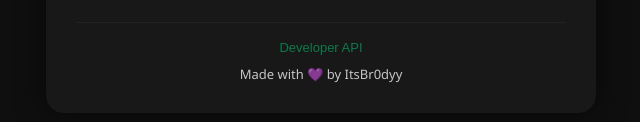
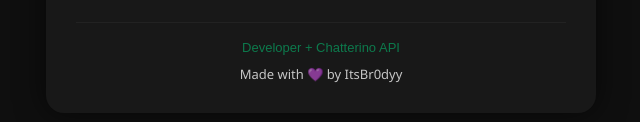
Before and after one commit to ItsBr0dyy/dankshare, a website: page public/index.html in a window 1280 px wide. Shown: the part 520-642 px from the top of the page, 319-959 px from the left. Drawn offline with Linux system fonts and the light colour scheme.

Commit message:
Update index.html

```diff
--- a/public/index.html
+++ b/public/index.html
@@ -179,7 +179,7 @@ input {
   <!-- FOOTER -->
   <div class="footer">
 
-    <button class="api-toggle" id="apiBtn">Developer API</button>
+    <button class="api-toggle" id="apiBtn">Developer + Chatterino API</button>
 
 <div class="api-box" id="apiBox">
 
```
